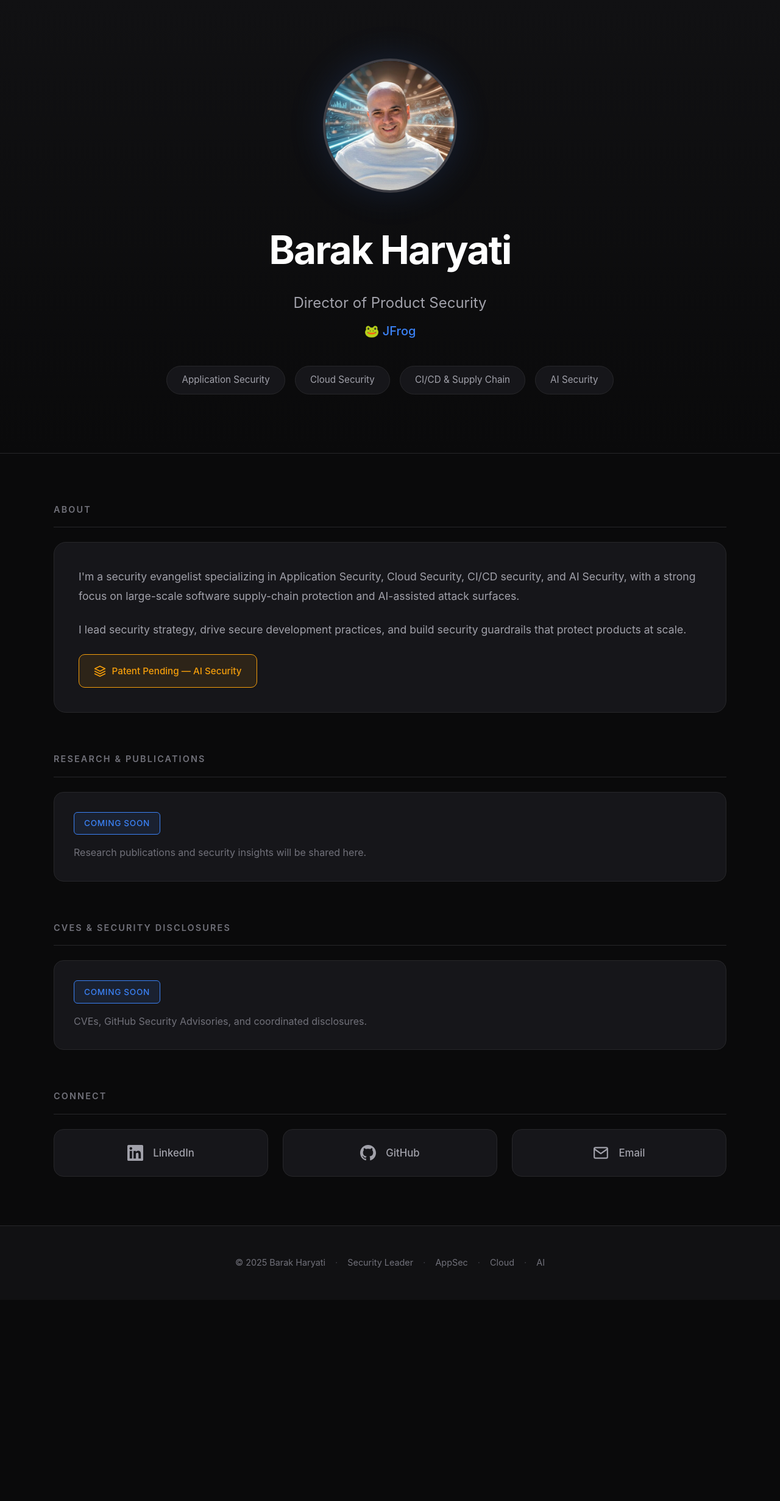
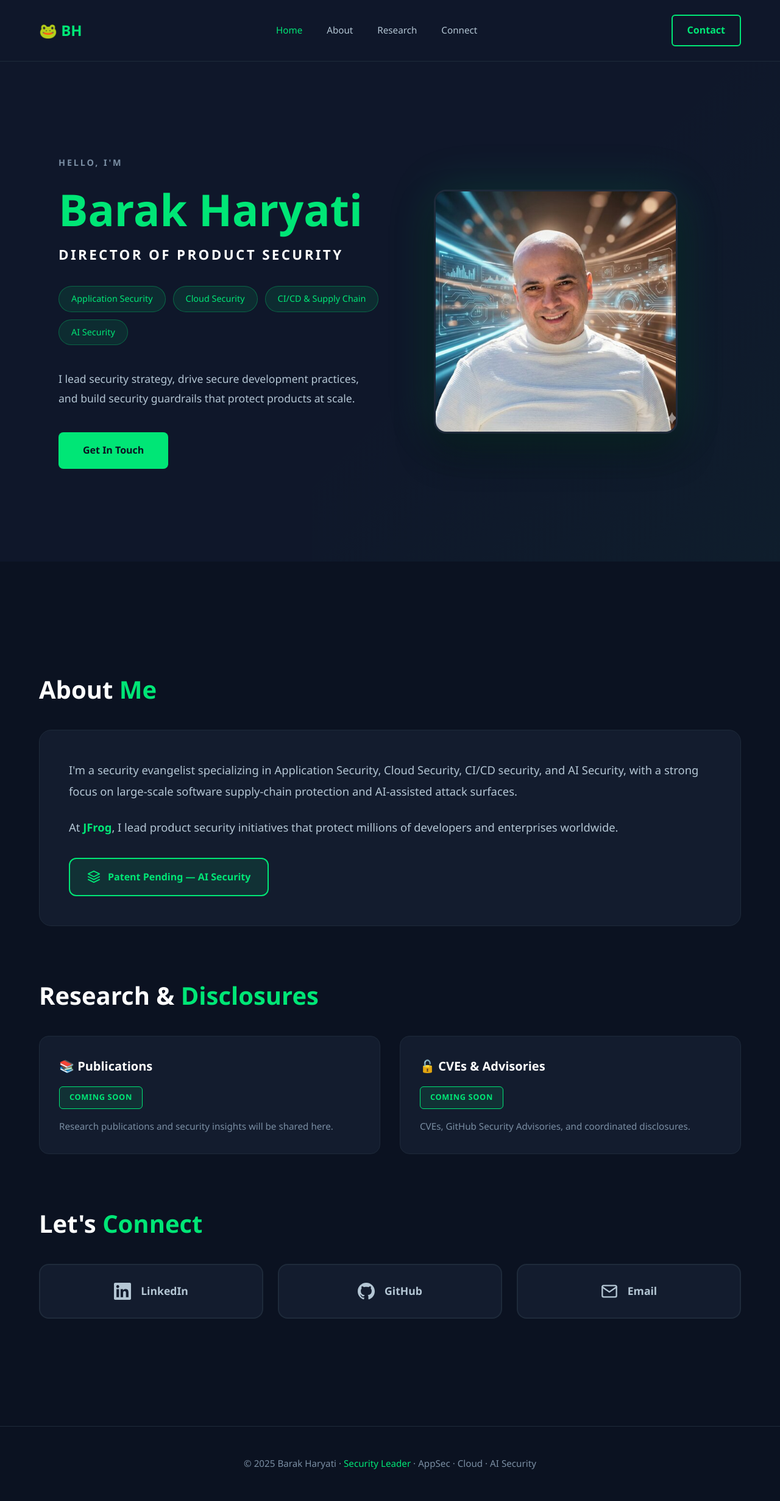
Before and after one commit to barakharyati/barakharyati, a Jekyll site: the page built from index.md, in a window 1280 px wide. Shown: the whole page at 61% size. Built offline with Jekyll 4.4.1, drawn with Linux system fonts in a browser that asks for light colours; before the commit the page ends 2132 px from its top, so only the background shows below that.

Commit message:
CSUME-style design: dark navy + green, two-column hero, nav bar

```diff
--- a/assets/style.css
+++ b/assets/style.css
@@ -1,6 +1,6 @@
 /* ═══════════════════════════════════════════════════════════════
-   BARAK HARYATI - FULL WIDTH DARK DESIGN
-   Professional, modern, full-page layout
+   BARAK HARYATI - CYBER SECURITY PORTFOLIO
+   Inspired by CSUME - Dark navy + Green accent
    ═══════════════════════════════════════════════════════════════ */
 
 /* Reset */
@@ -10,36 +10,33 @@
   padding: 0;
 }
 
-/* CSS Variables - Dark Theme */
+/* CSS Variables */
 :root {
-  --bg-primary: #0a0a0b;
-  --bg-secondary: #111113;
-  --bg-card: #16161a;
-  --bg-card-hover: #1c1c21;
-  --accent: #3b82f6;
-  --accent-light: #60a5fa;
-  --accent-dim: rgba(59, 130, 246, 0.1);
-  --accent-glow: rgba(59, 130, 246, 0.3);
-  --gold: #f59e0b;
+  --bg-primary: #0b1221;
+  --bg-secondary: #0f172a;
+  --bg-card: #131c2e;
+  --bg-card-hover: #1a2540;
+  --accent: #00e676;
+  --accent-light: #69f0ae;
+  --accent-dim: rgba(0, 230, 118, 0.1);
+  --accent-glow: rgba(0, 230, 118, 0.4);
   --text-primary: #ffffff;
-  --text-secondary: #a1a1aa;
-  --text-muted: #71717a;
-  --border: #27272a;
-  --border-light: #3f3f46;
-  --font-heading: -apple-system, BlinkMacSystemFont, 'Segoe UI', sans-serif;
-  --font-body: -apple-system, BlinkMacSystemFont, 'Segoe UI', sans-serif;
+  --text-secondary: #b4c6d4;
+  --text-muted: #7a8ea3;
+  --border: #1e2a3a;
+  --font-main: 'Segoe UI', -apple-system, BlinkMacSystemFont, sans-serif;
 }
 
 body {
-  font-family: var(--font-body);
+  font-family: var(--font-main);
   font-size: 16px;
   line-height: 1.7;
   color: var(--text-primary);
   background: var(--bg-primary);
   min-height: 100vh;
+  overflow-x: hidden;
 }
 
-/* Full Width Container */
 .container {
   width: 100%;
   max-width: 100%;
@@ -47,83 +44,191 @@ body {
 }
 
 /* ═══════════════════════════════════════════════════════════════
-   HERO SECTION - Full Width
+   NAVIGATION
+   ═══════════════════════════════════════════════════════════════ */
+
+.nav {
+  display: flex;
+  justify-content: space-between;
+  align-items: center;
+  padding: 1.5rem 4rem;
+  background: var(--bg-secondary);
+  border-bottom: 1px solid var(--border);
+}
+
+.nav-brand {
+  font-size: 1.5rem;
+  font-weight: 700;
+  color: var(--accent);
+  text-decoration: none;
+}
+
+.nav-links {
+  display: flex;
+  gap: 2.5rem;
+  list-style: none;
+}
+
+.nav-links a {
+  color: var(--text-secondary);
+  text-decoration: none;
+  font-size: 0.95rem;
+  font-weight: 500;
+  transition: color 0.2s ease;
+}
+
+.nav-links a:hover,
+.nav-links a.active {
+  color: var(--accent);
+}
+
+.nav-cta {
+  padding: 0.65rem 1.5rem;
+  background: transparent;
+  border: 2px solid var(--accent);
+  border-radius: 6px;
+  color: var(--accent);
+  font-weight: 600;
+  text-decoration: none;
+  transition: all 0.2s ease;
+}
+
+.nav-cta:hover {
+  background: var(--accent);
+  color: var(--bg-primary);
+}
+
+/* ═══════════════════════════════════════════════════════════════
+   HERO SECTION - Two Column Layout
    ═══════════════════════════════════════════════════════════════ */
 
 .hero {
-  width: 100%;
-  min-height: 70vh;
+  display: grid;
+  grid-template-columns: 1fr 1fr;
+  align-items: center;
+  min-height: calc(100vh - 80px);
+  padding: 4rem 6rem;
+  background: var(--bg-secondary);
+  position: relative;
+  overflow: hidden;
+}
+
+/* Decorative circuit lines */
+.hero::before {
+  content: '';
+  position: absolute;
+  top: 0;
+  right: 0;
+  width: 60%;
+  height: 100%;
+  background:
+    linear-gradient(135deg, transparent 40%, rgba(0, 230, 118, 0.03) 100%);
+  pointer-events: none;
+}
+
+.hero-content {
+  z-index: 1;
+}
+
+.hero-label {
+  display: inline-block;
+  font-size: 0.9rem;
+  font-weight: 600;
+  letter-spacing: 0.2em;
+  text-transform: uppercase;
+  color: var(--text-muted);
+  margin-bottom: 1.5rem;
+}
+
+.hero h1 {
+  font-size: 4.5rem;
+  font-weight: 700;
+  line-height: 1.1;
+  margin-bottom: 1rem;
+  color: var(--accent);
+}
+
+.hero-title {
+  font-size: 1.4rem;
+  font-weight: 600;
+  letter-spacing: 0.15em;
+  text-transform: uppercase;
+  color: var(--text-primary);
+  margin-bottom: 2rem;
+}
+
+.hero-description {
+  font-size: 1.1rem;
+  color: var(--text-secondary);
+  line-height: 1.8;
+  margin-bottom: 2.5rem;
+  max-width: 500px;
+}
+
+.hero-cta {
+  display: inline-block;
+  padding: 1rem 2.5rem;
+  background: var(--accent);
+  border-radius: 8px;
+  color: var(--bg-primary);
+  font-weight: 600;
+  font-size: 1rem;
+  text-decoration: none;
+  transition: all 0.3s ease;
+}
+
+.hero-cta:hover {
+  background: var(--accent-light);
+  transform: translateY(-2px);
+  box-shadow: 0 10px 40px var(--accent-glow);
+}
+
+.hero-image {
   display: flex;
-  flex-direction: column;
+  justify-content: center;
   align-items: center;
-  justify-content: center;
-  text-align: center;
-  padding: 6rem 2rem;
-  background: linear-gradient(180deg, var(--bg-secondary) 0%, var(--bg-primary) 100%);
-  border-bottom: 1px solid var(--border);
+  z-index: 1;
 }
 
 .profile-image {
-  width: 220px;
-  height: 220px;
-  border-radius: 50%;
+  width: 400px;
+  height: 400px;
+  border-radius: 20px;
   object-fit: cover;
-  border: 4px solid var(--border-light);
-  margin-bottom: 2.5rem;
+  border: 3px solid var(--border);
+  box-shadow:
+    0 0 80px rgba(0, 230, 118, 0.15),
+    0 30px 60px rgba(0, 0, 0, 0.4);
   transition: all 0.4s ease;
-  box-shadow: 0 0 60px rgba(59, 130, 246, 0.15);
 }
 
 .profile-image:hover {
   border-color: var(--accent);
-  transform: scale(1.03);
-  box-shadow: 0 0 80px rgba(59, 130, 246, 0.25);
+  box-shadow:
+    0 0 100px rgba(0, 230, 118, 0.25),
+    0 30px 70px rgba(0, 0, 0, 0.5);
+  transform: scale(1.02);
 }
 
-.hero h1 {
-  font-family: var(--font-heading);
-  font-size: 4rem;
-  font-weight: 700;
-  letter-spacing: -0.03em;
-  margin-bottom: 0.75rem;
-  color: var(--text-primary);
-}
-
-.hero-title {
-  font-size: 1.5rem;
-  color: var(--text-secondary);
-  margin-bottom: 0.5rem;
-  font-weight: 400;
-}
-
-.hero-company {
-  font-size: 1.25rem;
-  color: var(--accent);
-  font-weight: 500;
-  margin-bottom: 2.5rem;
-}
+/* ═══════════════════════════════════════════════════════════════
+   EXPERTISE TAGS
+   ═══════════════════════════════════════════════════════════════ */
 
 .expertise-list {
   display: flex;
   flex-wrap: wrap;
-  justify-content: center;
-  gap: 1rem;
+  gap: 0.75rem;
+  margin-bottom: 2.5rem;
 }
 
 .expertise-item {
-  padding: 0.6rem 1.5rem;
-  background: var(--bg-card);
-  border: 1px solid var(--border);
+  padding: 0.5rem 1.25rem;
+  background: var(--accent-dim);
+  border: 1px solid rgba(0, 230, 118, 0.3);
   border-radius: 100px;
-  font-size: 0.95rem;
-  color: var(--text-secondary);
-  transition: all 0.2s ease;
-}
-
-.expertise-item:hover {
-  border-color: var(--accent);
+  font-size: 0.9rem;
   color: var(--accent);
-  background: var(--accent-dim);
+  font-weight: 500;
 }
 
 /* ═══════════════════════════════════════════════════════════════
@@ -131,29 +236,24 @@ body {
    ═══════════════════════════════════════════════════════════════ */
 
 .content-wrapper {
-  max-width: 1200px;
+  max-width: 1300px;
   margin: 0 auto;
-  padding: 5rem 3rem;
+  padding: 6rem 4rem;
 }
 
 section {
-  margin-bottom: 4rem;
-}
-
-section:last-of-type {
-  margin-bottom: 0;
+  margin-bottom: 5rem;
 }
 
 h2 {
-  font-family: var(--font-heading);
-  font-size: 0.9rem;
-  font-weight: 600;
-  text-transform: uppercase;
-  letter-spacing: 0.15em;
-  color: var(--text-muted);
-  margin-bottom: 1.5rem;
-  padding-bottom: 1rem;
-  border-bottom: 1px solid var(--border);
+  font-size: 2.5rem;
+  font-weight: 700;
+  color: var(--text-primary);
+  margin-bottom: 2rem;
+}
+
+h2 span {
+  color: var(--accent);
 }
 
 /* About Card */
@@ -161,14 +261,14 @@ h2 {
   background: var(--bg-card);
   border: 1px solid var(--border);
   border-radius: 20px;
-  padding: 2.5rem;
+  padding: 3rem;
 }
 
 .about-card p {
   color: var(--text-secondary);
   margin-bottom: 1.5rem;
-  font-size: 1.1rem;
-  line-height: 1.8;
+  font-size: 1.15rem;
+  line-height: 1.9;
 }
 
 .about-card p:last-of-type {
@@ -176,40 +276,49 @@ h2 {
 }
 
 .highlight {
-  color: var(--accent-light);
-  font-weight: 500;
+  color: var(--accent);
+  font-weight: 600;
 }
 
 .patent-badge {
   display: inline-flex;
   align-items: center;
-  gap: 0.6rem;
-  margin-top: 1.5rem;
-  padding: 0.85rem 1.5rem;
-  background: rgba(245, 158, 11, 0.1);
-  border: 1px solid var(--gold);
-  border-radius: 10px;
-  color: var(--gold);
-  font-size: 0.95rem;
-  font-weight: 500;
+  gap: 0.75rem;
+  margin-top: 2rem;
+  padding: 1rem 1.75rem;
+  background: rgba(0, 230, 118, 0.1);
+  border: 2px solid var(--accent);
+  border-radius: 12px;
+  color: var(--accent);
+  font-size: 1rem;
+  font-weight: 600;
 }
 
-.patent-badge svg {
-  flex-shrink: 0;
+/* Cards Grid */
+.cards-grid {
+  display: grid;
+  grid-template-columns: repeat(2, 1fr);
+  gap: 2rem;
 }
 
-/* Content Cards */
 .content-card {
   background: var(--bg-card);
   border: 1px solid var(--border);
   border-radius: 16px;
   padding: 2rem;
-  transition: all 0.2s ease;
+  transition: all 0.3s ease;
 }
 
 .content-card:hover {
-  border-color: var(--border-light);
-  background: var(--bg-card-hover);
+  border-color: var(--accent);
+  transform: translateY(-5px);
+  box-shadow: 0 20px 50px rgba(0, 0, 0, 0.3);
+}
+
+.content-card h3 {
+  font-size: 1.25rem;
+  color: var(--text-primary);
+  margin-bottom: 1rem;
 }
 
 .status-badge {
@@ -218,21 +327,21 @@ h2 {
   background: var(--accent-dim);
   border: 1px solid var(--accent);
   border-radius: 6px;
-  font-size: 0.85rem;
-  font-weight: 500;
+  font-size: 0.8rem;
+  font-weight: 600;
   color: var(--accent);
   text-transform: uppercase;
   letter-spacing: 0.05em;
+  margin-bottom: 1rem;
 }
 
 .content-card p {
   color: var(--text-muted);
-  font-size: 1rem;
-  margin-top: 1rem;
+  font-size: 0.95rem;
 }
 
 /* ═══════════════════════════════════════════════════════════════
-   CONNECT SECTION - All links same style
+   CONNECT SECTION
    ═══════════════════════════════════════════════════════════════ */
 
 .connect-grid {
@@ -246,30 +355,29 @@ h2 {
   align-items: center;
   justify-content: center;
   gap: 1rem;
-  padding: 1.5rem 2rem;
+  padding: 1.75rem 2rem;
   background: var(--bg-card);
-  border: 1px solid var(--border);
+  border: 2px solid var(--border);
   border-radius: 16px;
   color: var(--text-secondary);
   text-decoration: none;
-  transition: all 0.2s ease;
-  font-size: 1.05rem;
-  font-weight: 500;
+  transition: all 0.3s ease;
+  font-size: 1.1rem;
+  font-weight: 600;
 }
 
 .connect-link:hover {
   border-color: var(--accent);
   background: var(--accent-dim);
   color: var(--accent);
-  transform: translateY(-3px);
-  box-shadow: 0 10px 40px rgba(59, 130, 246, 0.15);
+  transform: translateY(-5px);
+  box-shadow: 0 15px 40px rgba(0, 230, 118, 0.15);
 }
 
 .connect-link svg {
-  width: 26px;
-  height: 26px;
+  width: 28px;
+  height: 28px;
   fill: currentColor;
-  flex-shrink: 0;
 }
 
 .connect-link.email svg {
@@ -284,93 +392,110 @@ h2 {
 
 footer {
   width: 100%;
-  padding: 3rem 2rem;
-  background: var(--bg-secondary);
+  padding: 3rem 4rem;
+  background: var(--bg-primary);
   border-top: 1px solid var(--border);
   text-align: center;
 }
 
 footer p {
   color: var(--text-muted);
-  font-size: 0.9rem;
+  font-size: 0.95rem;
 }
 
-footer .divider {
-  margin: 0 0.75rem;
-  color: var(--border-light);
+footer .accent {
+  color: var(--accent);
 }
 
 /* ═══════════════════════════════════════════════════════════════
    RESPONSIVE
    ═══════════════════════════════════════════════════════════════ */
 
-@media (max-width: 900px) {
+@media (max-width: 1200px) {
+  .hero {
+    padding: 3rem 3rem;
+  }
+
+  .hero h1 {
+    font-size: 3.5rem;
+  }
+
+  .profile-image {
+    width: 350px;
+    height: 350px;
+  }
+
+  .content-wrapper {
+    padding: 4rem 2rem;
+  }
+}
+
+@media (max-width: 968px) {
+  .nav {
+    padding: 1rem 2rem;
+  }
+
+  .nav-links {
+    display: none;
+  }
+
+  .hero {
+    grid-template-columns: 1fr;
+    text-align: center;
+    gap: 3rem;
+    padding: 3rem 2rem;
+  }
+
+  .hero-content {
+    order: 2;
+  }
+
+  .hero-image {
+    order: 1;
+  }
+
+  .hero h1 {
+    font-size: 3rem;
+  }
+
+  .hero-description {
+    margin: 0 auto 2rem;
+  }
+
+  .expertise-list {
+    justify-content: center;
+  }
+
+  .profile-image {
+    width: 280px;
+    height: 280px;
+  }
+
+  .cards-grid,
   .connect-grid {
     grid-template-columns: 1fr;
   }
 }
 
-@media (max-width: 768px) {
-  .hero {
-    min-height: auto;
-    padding: 4rem 1.5rem;
-  }
-
+@media (max-width: 600px) {
   .hero h1 {
-    font-size: 2.5rem;
+    font-size: 2.25rem;
   }
 
   .hero-title {
-    font-size: 1.2rem;
+    font-size: 1rem;
   }
 
   .profile-image {
-    width: 160px;
-    height: 160px;
+    width: 220px;
+    height: 220px;
   }
 
-  .content-wrapper {
-    padding: 3rem 1.5rem;
-  }
-
-  .expertise-list {
-    gap: 0.6rem;
-  }
-
-  .expertise-item {
-    padding: 0.5rem 1rem;
-    font-size: 0.85rem;
+  h2 {
+    font-size: 1.75rem;
   }
 
   .about-card {
-    padding: 1.75rem;
-  }
-
-  .about-card p {
-    font-size: 1rem;
+    padding: 1.5rem;
   }
 }
-
-@media (max-width: 480px) {
-  .hero h1 {
-    font-size: 2rem;
-  }
-
-  .profile-image {
-    width: 130px;
-    height: 130px;
-  }
-
-  .content-wrapper {
-    padding: 2rem 1rem;
-  }
-
-  .about-card,
-  .content-card {
-    padding: 1.25rem;
-  }
-
-  .connect-link {
-    padding: 1.25rem;
-  }
-}
--- a/index.md
+++ b/index.md
@@ -3,52 +3,72 @@ layout: default
 title: Barak Haryati
 ---
 
+<nav class="nav">
+  <a href="#" class="nav-brand">🐸 BH</a>
+  <ul class="nav-links">
+    <li><a href="#" class="active">Home</a></li>
+    <li><a href="#about">About</a></li>
+    <li><a href="#research">Research</a></li>
+    <li><a href="#connect">Connect</a></li>
+  </ul>
+  <a href="mailto:barakhr25@gmail.com" class="nav-cta">Contact</a>
+</nav>
+
 <section class="hero">
-  <img src="assets/profile.png" alt="Barak Haryati" class="profile-image">
-  <h1>Barak Haryati</h1>
-  <p class="hero-title">Director of Product Security</p>
-  <p class="hero-company">🐸 JFrog</p>
+  <div class="hero-content">
+    <span class="hero-label">Hello, I'm</span>
+    <h1>Barak Haryati</h1>
+    <p class="hero-title">Director of Product Security</p>
 
-  <div class="expertise-list">
-    <span class="expertise-item">Application Security</span>
-    <span class="expertise-item">Cloud Security</span>
-    <span class="expertise-item">CI/CD & Supply Chain</span>
-    <span class="expertise-item">AI Security</span>
+    <div class="expertise-list">
+      <span class="expertise-item">Application Security</span>
+      <span class="expertise-item">Cloud Security</span>
+      <span class="expertise-item">CI/CD & Supply Chain</span>
+      <span class="expertise-item">AI Security</span>
+    </div>
+
+    <p class="hero-description">I lead security strategy, drive secure development practices, and build security guardrails that protect products at scale.</p>
+
+    <a href="#connect" class="hero-cta">Get In Touch</a>
+  </div>
+
+  <div class="hero-image">
+    <img src="assets/profile.png" alt="Barak Haryati" class="profile-image">
   </div>
 </section>
 
 <div class="content-wrapper">
 
 <section id="about">
-  <h2>About</h2>
+  <h2>About <span>Me</span></h2>
   <div class="about-card">
     <p>I'm a security evangelist specializing in Application Security, Cloud Security, CI/CD security, and AI Security, with a strong focus on large-scale software supply-chain protection and AI-assisted attack surfaces.</p>
-    <p>I lead security strategy, drive secure development practices, and build security guardrails that protect products at scale.</p>
+    <p>At <span class="highlight">JFrog</span>, I lead product security initiatives that protect millions of developers and enterprises worldwide.</p>
     <div class="patent-badge">
-      <svg xmlns="http://www.w3.org/2000/svg" width="20" height="20" viewBox="0 0 24 24" fill="none" stroke="currentColor" stroke-width="2" stroke-linecap="round" stroke-linejoin="round"><path d="M12 2L2 7l10 5 10-5-10-5z"/><path d="M2 17l10 5 10-5"/><path d="M2 12l10 5 10-5"/></svg>
+      <svg xmlns="http://www.w3.org/2000/svg" width="22" height="22" viewBox="0 0 24 24" fill="none" stroke="currentColor" stroke-width="2" stroke-linecap="round" stroke-linejoin="round"><path d="M12 2L2 7l10 5 10-5-10-5z"/><path d="M2 17l10 5 10-5"/><path d="M2 12l10 5 10-5"/></svg>
       Patent Pending — AI Security
     </div>
   </div>
 </section>
 
 <section id="research">
-  <h2>Research & Publications</h2>
-  <div class="content-card">
-    <span class="status-badge">Coming Soon</span>
-    <p>Research publications and security insights will be shared here.</p>
-  </div>
-</section>
-
-<section id="disclosures">
-  <h2>CVEs & Security Disclosures</h2>
-  <div class="content-card">
-    <span class="status-badge">Coming Soon</span>
-    <p>CVEs, GitHub Security Advisories, and coordinated disclosures.</p>
+  <h2>Research & <span>Disclosures</span></h2>
+  <div class="cards-grid">
+    <div class="content-card">
+      <h3>📚 Publications</h3>
+      <span class="status-badge">Coming Soon</span>
+      <p>Research publications and security insights will be shared here.</p>
+    </div>
+    <div class="content-card">
+      <h3>🔓 CVEs & Advisories</h3>
+      <span class="status-badge">Coming Soon</span>
+      <p>CVEs, GitHub Security Advisories, and coordinated disclosures.</p>
+    </div>
   </div>
 </section>
 
 <section id="connect">
-  <h2>Connect</h2>
+  <h2>Let's <span>Connect</span></h2>
   <div class="connect-grid">
     <a href="https://www.linkedin.com/in/barakharyati" class="connect-link" target="_blank" rel="noopener">
       <svg xmlns="http://www.w3.org/2000/svg" viewBox="0 0 24 24"><path d="M20.447 20.452h-3.554v-5.569c0-1.328-.027-3.037-1.852-3.037-1.853 0-2.136 1.445-2.136 2.939v5.667H9.351V9h3.414v1.561h.046c.477-.9 1.637-1.85 3.37-1.85 3.601 0 4.267 2.37 4.267 5.455v6.286zM5.337 7.433c-1.144 0-2.063-.926-2.063-2.065 0-1.138.92-2.063 2.063-2.063 1.14 0 2.064.925 2.064 2.063 0 1.139-.925 2.065-2.064 2.065zm1.782 13.019H3.555V9h3.564v11.452zM22.225 0H1.771C.792 0 0 .774 0 1.729v20.542C0 23.227.792 24 1.771 24h20.451C23.2 24 24 23.227 24 22.271V1.729C24 .774 23.2 0 22.222 0h.003z"/></svg>
@@ -68,5 +88,5 @@ title: Barak Haryati
 </div>
 
 <footer>
-  <p>© 2025 Barak Haryati <span class="divider">·</span> Security Leader <span class="divider">·</span> AppSec <span class="divider">·</span> Cloud <span class="divider">·</span> AI</p>
+  <p>© 2025 Barak Haryati · <span class="accent">Security Leader</span> · AppSec · Cloud · AI Security</p>
 </footer>
```
